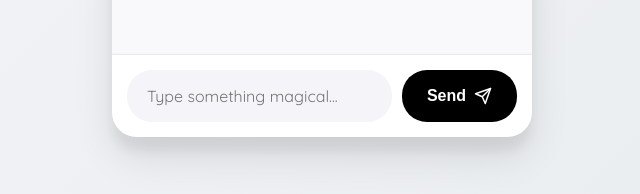
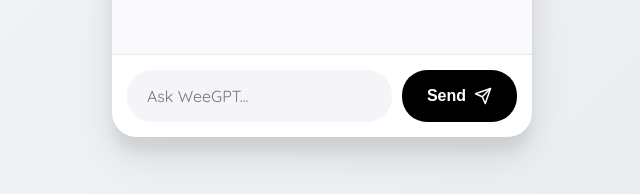
Before and after one commit to jedieason/WeeGPT, a plain HTML site: page index.html in a window 1280 px wide. Shown: the part 603-797 px from the top of the page, 318-958 px from the left. Drawn offline with Linux system fonts and the light colour scheme.

Commit message:
Update index.html

```diff
--- a/index.html
+++ b/index.html
@@ -198,7 +198,7 @@
             <input
                 type="text"
                 id="user-input"
-                placeholder="Type something magical..."
+                placeholder="Ask WeeGPT..."
                 maxlength="200"
             >
             <button id="send-btn">
```
